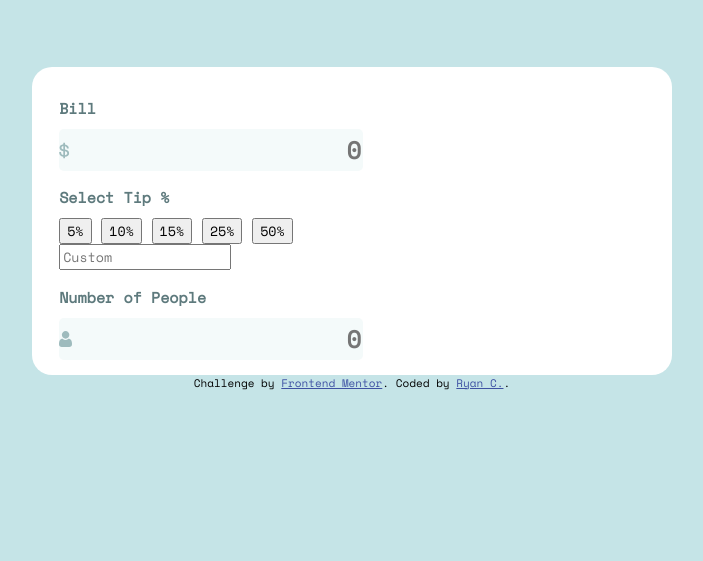
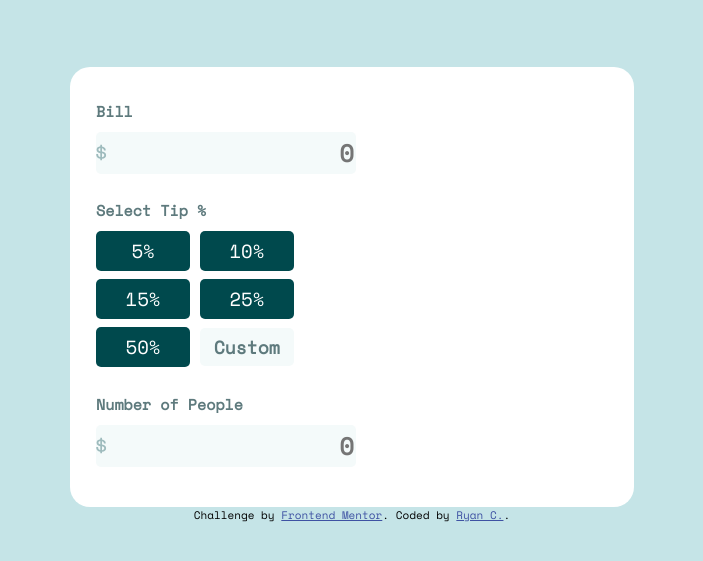
Before and after one commit to ryan-cariaso/tip-calculator-app-main, a plain HTML site: page index.html in a window 1280 px wide. Shown: the part 185-746 px from the top of the page, without its empty margins (288-991 px from the left). Drawn offline with nearby package versions, Linux system fonts and the light colour scheme; files whose address does not match are found by name.

Commit message:
update to style.css

```diff
--- a/style.css
+++ b/style.css
@@ -20,8 +20,8 @@ body {
   background: #fff;
   padding: 15px;
   border-radius: 20px;
-  margin-left: 25%;
-  margin-right: 25%;
+  margin-left: 28%;
+  margin-right: 28%;
 }
 
 .row {
@@ -47,12 +47,15 @@ label {
   color: hsl(186, 14%, 43%);
   font-size: 15px;
   font-weight: 700;
-  margin-top: 5%;
+  margin-top: 7%;
   margin-bottom: 10px;
 }
 
 
-#bill {
+#bill, #numOfPeople {
+  display: flex;
+  width: 100%;
+  height: 40px;
   background: url(file:///C:/Users/ryanc/OneDrive/Documents/GitHub/tip-calculator-app-main/images/icon-dollar.svg) no-repeat left center;
   font-family: 'Space Mono', monospace;
   color: hsl(183, 100%, 15%);
@@ -62,18 +65,17 @@ label {
   text-align: right;
   background-color: hsl(189, 41%, 97%);
   border: transparent;
-  column-width: auto;
-  height: 40px;
+  margin-bottom: 25px;
 }
 
-#bill:focus, #numOfPeople:focus {
+#bill:focus, #numOfPeople:focus, #custom:focus {
   outline: none;
   border-radius: 5px;
   transition: 0.3 ease;
   box-shadow: 0 0 1pt 1.5pt hsl(172, 67%, 45%);
 }
 
-#numOfPeople {
+/* #numOfPeople {
   background: url(file:///C:/Users/ryanc/OneDrive/Documents/GitHub/tip-calculator-app-main/images/icon-person.svg) no-repeat left center;
   font-family: 'Space Mono', monospace;
   color: hsl(183, 100%, 15%);
@@ -85,4 +87,38 @@ label {
   border: transparent;
   column-width: auto;
   height: 40px;
+} */
+
+input[type=button] {
+  color: #fff;
+  width: 94px;
+  height: 40px;
+  border-radius: 5px;
+  border: transparent;
+  margin-bottom: 8px;
+  font-family: 'Space Mono', monospace;
+  font-size: 19px;
+  background-color: hsl(183, 100%, 15%);
+  cursor: pointer;
 }
+
+#custom {
+  width: 90px;
+  height: 36px;
+  border-radius: 5px;
+  font-family: 'Space Mono', monospace;
+  font-weight: 700;
+  font-size: 18px;
+  text-align: center;
+  color: hsl(183, 100%, 15%);
+  background-color: hsl(189, 41%, 97%);
+  border: transparent;
+}
+
+#custom::placeholder {
+  color: hsl(186, 14%, 43%);
+  font-family: 'Space Mono', monospace;
+  font-weight: 700;
+  font-size: 18px;
+  text-align: center;
+}
```
